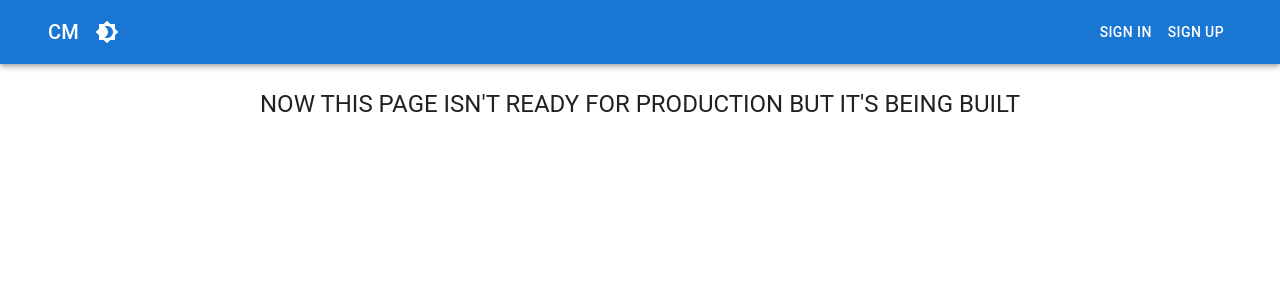
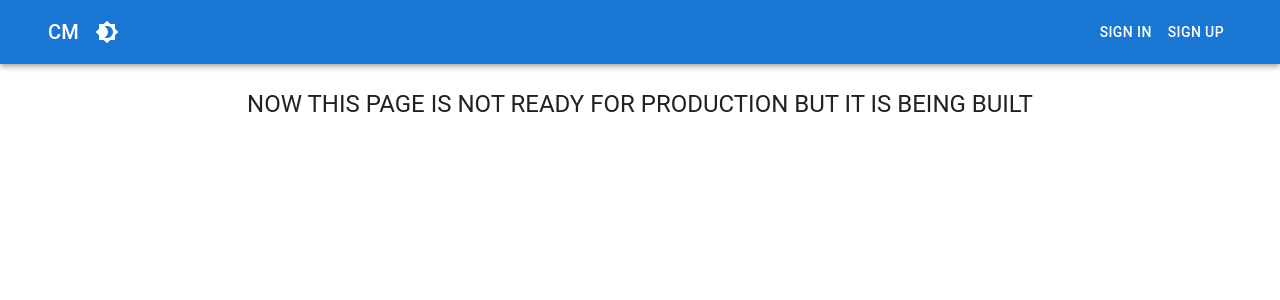
Before and after one commit to d4nzS/next-collection-management, a Next.js app: page /1/1/1 in a window 1280 px wide. Shown: the top 300 px of the page. Built offline with nearby package versions, Linux system fonts and the light colour scheme; no server answers.

Commit message:
redeploy

```diff
--- a/pages/[profileId]/[collectionId]/[itemId]/index.js
+++ b/pages/[profileId]/[collectionId]/[itemId]/index.js
@@ -10,7 +10,7 @@ function ItemPage() {
   return (
     <Container component="main" maxWidth="xl" sx={{ p: { xs: 2, sm: 3 } }}>
       <Typography component="h1" variant="h5" align="center" sx={{ textTransform: 'uppercase' }}>
-        Now this page isn't ready for production but it's being built
+        Now this page is not ready for production but it is being built
       </Typography>
     </Container>
   );
```
